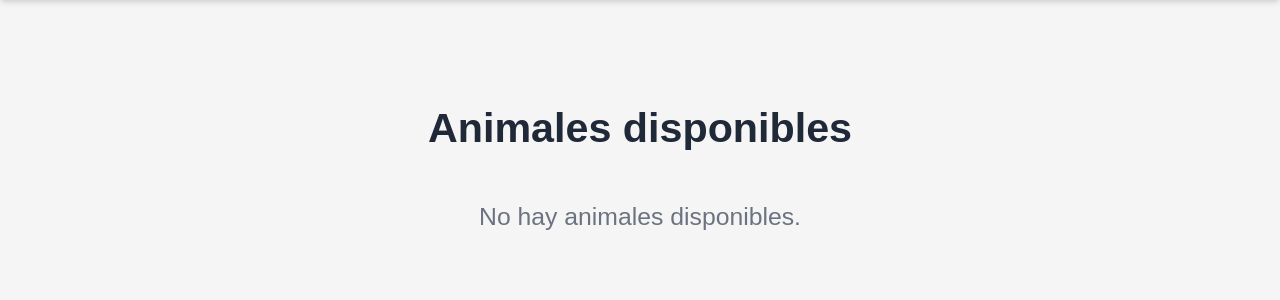
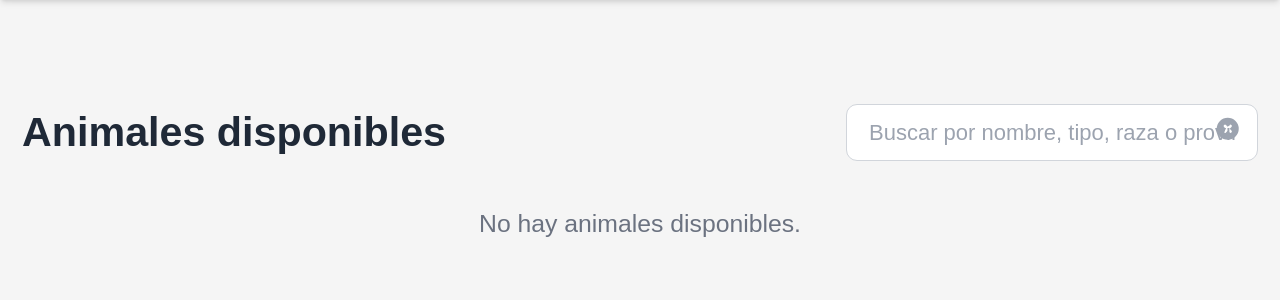
Before and after one commit to Alvaro357/animales, a Django app: page / in a window 1280 px wide. Shown: the part 112-412 px from the top of the page. Run offline with Django 5.2, Linux system fonts and the light colour scheme; data that the repository does not hold is empty; some libraries are stand-ins or nearby versions.

Commit message:
quinto commit

```diff
--- a/myapp/templates/index.html
+++ b/myapp/templates/index.html
@@ -28,6 +28,12 @@
             color: #007bff;
             text-decoration: none;
             margin: 10px;
+        }
+        .hidden {
+            display: none;
+        }
+        .animal-card {
+            transition: all 0.3s ease;
         }
     </style>
 </head>
@@ -70,7 +76,8 @@
 
     {% if request.session.esta_logueado %}
         <div class="flex items-center gap-4">
-            <a href="/crear_animal/" class="text-[#a403b6] uppercase tracking-widest text-sm border border-[#a403b6] px-4 py-2 rounded hover:text-white hover:bg-[#a403b6] hover:shadow-[0_0_5px_#a403b6,0_0_25px_#a403b6,0_0_50px_#a403b6,0_0_100px_#a403b6] transition">Crear Animal</a>
+          <a href="/mis_animales/" class="text-[#a403b6] uppercase tracking-widest text-sm border border-[#a403b6] px-4 py-2 rounded hover:text-white hover:bg-[#a403b6] hover:shadow-[0_0_5px_#a403b6,0_0_25px_#a403b6,0_0_50px_#a403b6,0_0_100px_#a403b6] transition">Mis Animales</a>
+          <a href="/crear_animal/" class="text-[#a403b6] uppercase tracking-widest text-sm border border-[#a403b6] px-4 py-2 rounded hover:text-white hover:bg-[#a403b6] hover:shadow-[0_0_5px_#a403b6,0_0_25px_#a403b6,0_0_50px_#a403b6,0_0_100px_#a403b6] transition">Crear Animal</a>
             <a href="/logout/" class="text-red-600 uppercase tracking-widest text-sm border border-red-600 px-4 py-2 rounded hover:text-white hover:bg-red-600 hover:shadow-[0_0_5px_#f87171,0_0_25px_#f87171,0_0_50px_#f87171,0_0_100px_#f87171] transition">Cerrar sesión</a>
         </div>
     {% else %}
@@ -82,78 +89,36 @@
         </div>
     {% endif %}
 </nav>
-
-{% if request.session.esta_logueado and mis_animales %}
-<div class="max-w-7xl mx-auto px-4 py-12">
-  <h2 class="text-3xl font-bold text-gray-800 mb-8">Mis Animales</h2>
-
-  <div class="grid grid-cols-1 sm:grid-cols-2 lg:grid-cols-3 gap-8">
-    {% for animal in mis_animales %}
-    <div class="flex flex-col h-full"> <!-- Añadido: Contenedor flex para igualar alturas -->
-      <div class="bg-white rounded-2xl shadow-md overflow-hidden transform transition duration-300 hover:scale-105 hover:shadow-[0_15px_50px_rgba(163,3,182,0.4)] flex flex-col h-full"> <!-- Añadido: flex-col h-full -->
-        <!-- Botones de edición -->
-        <div class="absolute top-4 right-4 flex gap-2 z-10">
-          <a href="{% url 'editar_animal' animal.id %}"
-             class="bg-[#03e9f4] text-white p-2 rounded-full hover:bg-[#03b4bd] transition">
-            <svg xmlns="http://www.w3.org/2000/svg" class="h-5 w-5" viewBox="0 0 20 20" fill="currentColor">
-              <path d="M13.586 3.586a2 2 0 112.828 2.828l-.793.793-2.828-2.828.793-.793zM11.379 5.793L3 14.172V17h2.828l8.38-8.379-2.83-2.828z" />
-            </svg>
-          </a>
-          <a href="{% url 'eliminar_animal' animal.id %}"
-             class="bg-red-500 text-white p-2 rounded-full hover:bg-red-600 transition">
-            <svg xmlns="http://www.w3.org/2000/svg" class="h-5 w-5" viewBox="0 0 20 20" fill="currentColor">
-              <path fill-rule="evenodd" d="M9 2a1 1 0 00-.894.553L7.382 4H4a1 1 0 000 2v10a2 2 0 002 2h8a2 2 0 002-2V6a1 1 0 100-2h-3.382l-.724-1.447A1 1 0 0011 2H9zM7 8a1 1 0 012 0v6a1 1 0 11-2 0V8zm5-1a1 1 0 00-1 1v6a1 1 0 102 0V8a1 1 0 00-1-1z" clip-rule="evenodd" />
-            </svg>
-          </a>
-        </div>
-
-        {% if animal.imagen %}
-          <img src="{{ animal.imagen.url }}" alt="Imagen de {{ animal.nombre }}" class="w-full h-64 object-cover">
-        {% else %}
-          <div class="w-full h-64 flex items-center justify-center bg-gray-100 text-gray-400 text-sm">
-            Sin imagen
-          </div>
-        {% endif %}
-
-        <div class="p-6 flex-grow"> <!-- Añadido: flex-grow para el contenido -->
-          <h3 class="text-xl font-semibold text-gray-800 mb-2">{{ animal.nombre }}</h3>
-          <p class="text-sm text-gray-600 mb-1"><strong>Tipo:</strong> {{ animal.tipo_de_animal }}</p>
-          <p class="text-sm text-gray-600 mb-1"><strong>Raza:</strong> {{ animal.raza }}</p>
-          <p class="text-sm text-gray-600 mb-1"><strong>Estado:</strong>
-            <span class="{% if animal.adoptado %}text-red-500{% else %}text-green-500{% endif %}">
-              {% if animal.adoptado %}Adoptado{% else %}Disponible{% endif %}
-            </span>
-          </p>
-
-          <!-- Botón para cambiar estado de adopción -->
-          <form method="post" action="{% url 'toggle_adopcion' animal.id %}" class="mt-4">
-            {% csrf_token %}
-            <button type="submit" class="text-sm {% if animal.adoptado %}bg-green-500 hover:bg-green-600{% else %}bg-red-500 hover:bg-red-600{% endif %} text-white px-3 py-1 rounded">
-              Marcar como {% if animal.adoptado %}Disponible{% else %}Adoptado{% endif %}
-            </button>
-          </form>
-        </div>
-      </div>
-    </div>
-    {% empty %}
-    <div class="col-span-full text-center text-gray-500 text-lg">
-      No has añadido ningún animal todavía.
-      <a href="/crear_animal/" class="text-[#03e9f4] underline">Añade tu primer animal</a>
-    </div>
-    {% endfor %}
-  </div>
-</div>
-{% endif %}
-
 <!-- Animales disponibles -->
 <div class="max-w-7xl mx-auto px-4 py-12">
-  <h2 class="text-3xl font-bold text-gray-800 mb-8">Animales disponibles</h2>
+  <div class="flex flex-col md:flex-row justify-between items-center mb-8 gap-4">
+    <h2 class="text-3xl font-bold text-gray-800">Animales disponibles</h2>
 
-  <div class="grid grid-cols-1 sm:grid-cols-2 lg:grid-cols-3 gap-8">
+    <!-- Buscador -->
+    <div class="relative w-full md:w-1/3">
+      <input
+        type="text"
+        id="buscadorAnimales"
+        placeholder="Buscar por nombre, tipo, raza o provincia"
+        class="w-full px-4 py-2 border border-gray-300 rounded-lg focus:outline-none focus:ring-2 focus:ring-[#03e9f4] transition"
+      >
+      <button onclick="limpiarBusqueda()" class="absolute right-3 top-2 text-gray-400 hover:text-gray-600">
+        <svg xmlns="http://www.w3.org/2000/svg" class="h-5 w-5" viewBox="0 0 20 20" fill="currentColor">
+          <path fill-rule="evenodd" d="M10 18a8 8 0 100-16 8 8 0 000 16zM8.707 7.293a1 1 0 00-1.414 1.414L8.586 10l-1.293 1.293a1 1 0 101.414 1.414L10 11.414l1.293 1.293a1 1 0 001.414-1.414L11.414 10l1.293-1.293a1 1 0 00-1.414-1.414L10 8.586 8.707 7.293z" clip-rule="evenodd" />
+        </svg>
+      </button>
+    </div>
+  </div>
+
+  <div class="grid grid-cols-1 sm:grid-cols-2 lg:grid-cols-3 gap-8" id="contenedorAnimales">
     {% for animal in animales %}
-    <div class="flex flex-col h-full"> <!-- Añadido: Contenedor flex para igualar alturas -->
-      <a href="{% url 'vista_animal' animal.id %}" class="block hover:opacity-100 flex flex-col h-full"> <!-- Añadido: flex-col h-full -->
-        <div class="bg-white rounded-2xl shadow-md overflow-hidden transform transition duration-300 hover:scale-105 hover:shadow-[0_15px_50px_rgba(3,233,244,0.4)] flex flex-col h-full"> <!-- Añadido: flex-col h-full -->
+    <div class="animal-card flex flex-col h-full"
+         data-nombre="{{ animal.nombre|lower }}"
+         data-tipo="{{ animal.tipo_de_animal|lower }}"
+         data-raza="{{ animal.raza|lower }}"
+         data-provincia="{{ animal.provincia|lower }}">
+      <a href="{% url 'vista_animal' animal.id %}" class="block hover:opacity-100 flex flex-col h-full">
+        <div class="bg-white rounded-2xl shadow-md overflow-hidden transform transition duration-300 hover:scale-105 hover:shadow-[0_15px_50px_rgba(3,233,244,0.4)] flex flex-col h-full">
           {% if animal.imagen %}
             <img src="{{ animal.imagen.url }}" alt="Imagen de {{ animal.nombre }}" class="w-full h-64 object-cover">
           {% else %}
@@ -162,7 +127,7 @@
             </div>
           {% endif %}
 
-          <div class="p-6 flex-grow"> <!-- Añadido: flex-grow para el contenido -->
+          <div class="p-6 flex-grow">
             <h3 class="text-xl font-semibold text-gray-800 mb-2">{{ animal.nombre }}</h3>
             <p class="text-sm text-gray-600 mb-1"><strong>Tipo de animal:</strong> {{ animal.tipo_de_animal }}</p>
             <p class="text-sm text-gray-600 mb-1"><strong>Email:</strong> {{ animal.email }}</p>
@@ -203,6 +168,34 @@
       modal.classList.add('hidden');
     }, 1000);
   }
+
+  // Función para filtrar animales
+  function filtrarAnimales() {
+    const busqueda = document.getElementById('buscadorAnimales').value.toLowerCase();
+    const animales = document.querySelectorAll('.animal-card');
+
+    animales.forEach(animal => {
+      const nombre = animal.getAttribute('data-nombre');
+      const tipo = animal.getAttribute('data-tipo');
+      const raza = animal.getAttribute('data-raza');
+      const provincia = animal.getAttribute('data-provincia');
+
+      if (nombre.includes(busqueda) || tipo.includes(busqueda) || raza.includes(busqueda) || provincia.includes(busqueda)) {
+        animal.classList.remove('hidden');
+      } else {
+        animal.classList.add('hidden');
+      }
+    });
+  }
+
+  // Función para limpiar la búsqueda
+  function limpiarBusqueda() {
+    document.getElementById('buscadorAnimales').value = '';
+    filtrarAnimales();
+  }
+
+  // Escuchar cambios en el input de búsqueda
+  document.getElementById('buscadorAnimales').addEventListener('input', filtrarAnimales);
 </script>
 
 </body>
--- a/myapp/urls.py
+++ b/myapp/urls.py
@@ -13,5 +13,6 @@ path('ver_animal/<int:animal_id>/', views.vista_animal, name='vista_animal'),
 path('animales/editar/<int:animal_id>/', views.editar_animal, name='editar_animal'),
 path('animales/eliminar/<int:animal_id>/', views.eliminar_animal, name='eliminar_animal'),
 path('animales/toggle-adopcion/<int:animal_id>/', views.toggle_adopcion, name='toggle_adopcion'),
- path('animales/', views.lista_animales_asociacion, name='lista_animales_asociacion'),
+path('animales/', views.lista_animales_asociacion, name='lista_animales_asociacion'),
+path('mis_animales/', views.mis_animales, name='mis_animales'),
 ]
--- a/myapp/views.py
+++ b/myapp/views.py
@@ -31,7 +31,7 @@ def registro_asociacion(request):
                 recipient_list=['alvaro_m_a@icloud.com'],
                 fail_silently=False,
             )
-            return redirect('login')
+            return redirect('Inicio')
     else:
         form = RegistroAsociacionForm()
     return render(request, 'registro_asociacion.html', {'form': form})
@@ -231,3 +231,16 @@ def toggle_adopcion(request, animal_id):
     animal.save()
 
     return redirect('Inicio')
+
+
+def mis_animales(request):
+    if not request.session.get('esta_logueado'):
+        return redirect('login')
+
+    asociacion_id = request.COOKIES.get('asociacion_id')
+    mis_animales = CreacionAnimales.objects.filter(asociacion_id=asociacion_id)
+
+    return render(request, 'mis_animales.html', {
+        'mis_animales': mis_animales,
+        'asociacion_nombre': request.session.get('asociacion_nombre')
+    })
```
Also changed, not shown: myapp/forms.py (+2 -7 lines), myapp/models.py (+1 -7 lines), myapp/templates/mis_animales.html (added, +143 -0 lines).
